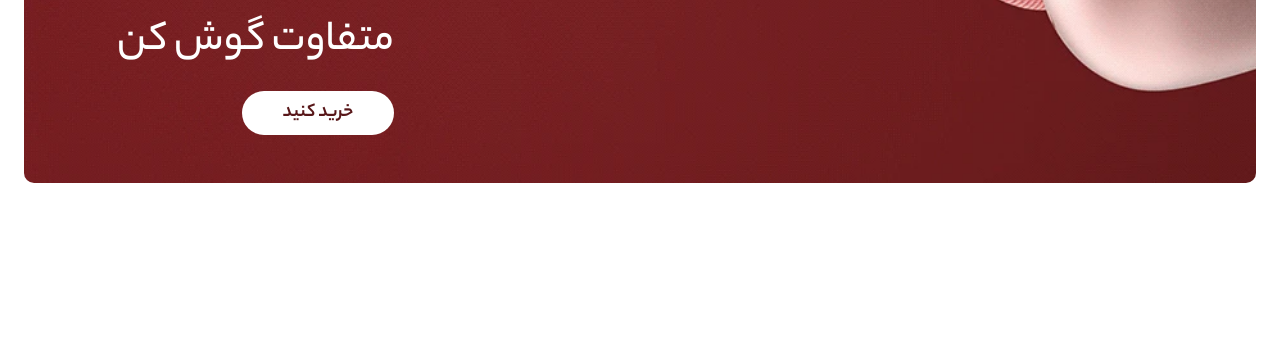
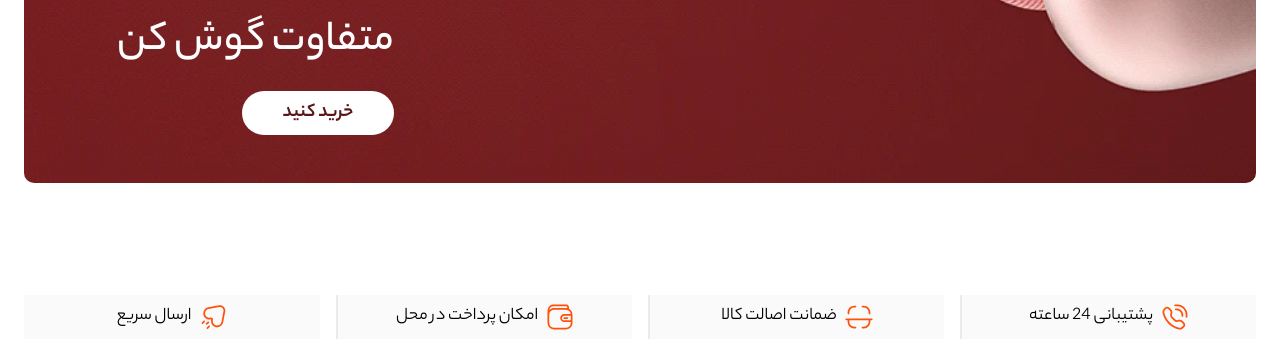
Before and after one commit to sasan-farhadi/mobile-store, a website: page src/index.html in a window 1280 px wide. Shown: the part 4539-4878 px from the top of the page. Before the commit the page ends 4834 px from the top, so only its background shows below. Drawn offline with Linux system fonts and the light colour scheme.

Commit message:
web feature

```diff
--- a/src/index.html
+++ b/src/index.html
@@ -418,6 +418,29 @@
       </div>
     </div>
   </div>
+  <div class="container m-auto px-6 grid grid-cols-2 md:grid-cols-4 gap-4 lg:divide-x-2 divide-[#EBEBEB]">
+    <div
+      class="flex flex-col lg:flex-row items-center lg:justify-center gap-4 lg:gap-2 py-2 bg-lightGray max-lg:rounded-[18px]">
+      <img src="./assets/svg/call.svg" alt="call" class="w-7">
+      <p class="text-sm lg:text-[18px]">پشتیبانی 24 ساعته</p>
+    </div>
+    <div
+      class="flex flex-col lg:flex-row items-center lg:justify-center gap-4 lg:gap-2 py-2 bg-lightGray max-lg:rounded-[18px]">
+      <img src="./assets/svg/scan.svg" alt="call" class="w-7">
+      <p class="text-sm lg:text-[18px]">ضمانت اصالت کالا</p>
+    </div>
+    <div
+      class="flex flex-col lg:flex-row items-center lg:justify-center gap-4 lg:gap-2 py-2 bg-lightGray max-lg:rounded-[18px]">
+      <img src="./assets/svg/Wallet.svg" alt="call" class="w-7">
+      <p class="text-sm lg:text-[18px]">امکان پرداخت در محل</p>
+    </div>
+    <div
+      class="flex flex-col lg:flex-row items-center lg:justify-center gap-4 lg:gap-2 py-2 bg-lightGray max-lg:rounded-[18px]">
+      <img src="./assets/svg/send.svg" alt="call" class="w-7">
+      <p class="text-sm lg:text-[18px]">ارسال سریع</p>
+    </div>
+
+  </div>
 </body>
 
 </html>
```
Also changed, not shown: dist/output.css.
